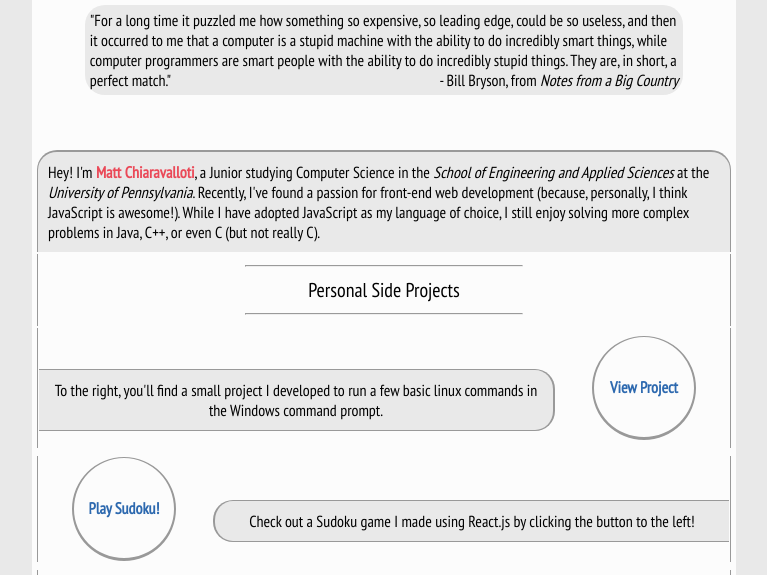
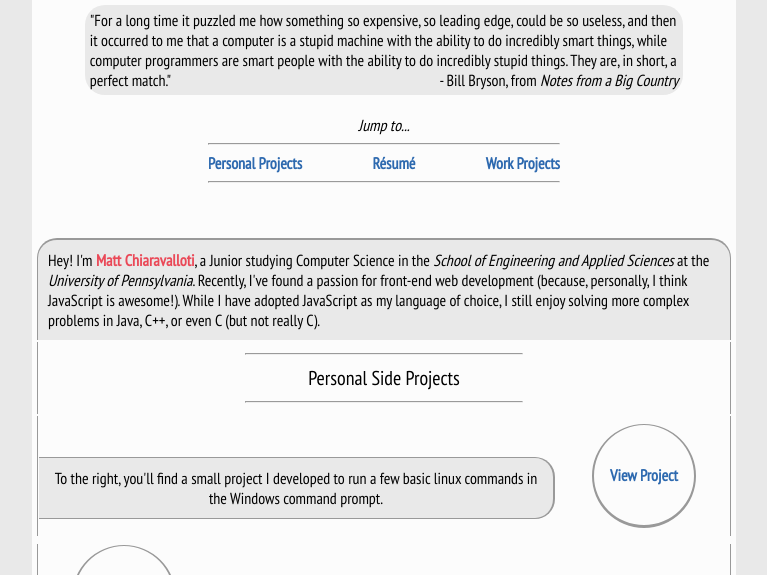
Before and after one commit to mattChiaravalloti/mattChiaravalloti.github.io, a plain HTML site: page index.html in a window 1280 px wide. Shown: the part 152-727 px from the top of the page, without its empty margins (256-1023 px from the left). Drawn offline with Linux system fonts and the light colour scheme.

Commit message:
add navigation bar to top of page

```diff
--- a/index.html
+++ b/index.html
@@ -33,6 +33,14 @@
 					<div class='quote-author'>- Bill Bryson, from <i>Notes from a Big Country</i></div>
 				</div>
 			</div>
+			<div class='jump-bar'>
+				<span id='jump-title'>Jump to...</span>
+				<hr>
+				<span class='jump-button' id='jump-button1'><a href="#personalprojects">Personal Projects</a></span>
+				<span class='jump-button' id='jump-button2'><a href="#resume">R&eacute;sum&eacute;</a></span>
+				<span class='jump-button' id='jump-button3'><a href="#workprojects">Work Projects</a></span>
+				<hr>
+			</div>
 			<div id="main-table-container">
 				<table class='main-table'>
 					<tr class="main-table-row">
@@ -46,6 +54,7 @@
 									</tr>
 									<tr class="main-table-row">
 										<td colspan="2" class="main-table-inner-title left right">
+											<a name="personalprojects">
 											<hr style="width:40%">
 											Personal Side Projects
 											<hr style="width:40%">
@@ -233,6 +242,7 @@
 								<table class='main-table' width="100%">
 									<tr class="main-table-row">
 										<td colspan="2" class="main-table-inner-title left right">
+											<a name="resume">
 											<hr style="width:40%">
 											R&eacute;sum&eacute;
 											<hr style="width:40%">
@@ -266,6 +276,7 @@
 								<table class='main-table' width="100%">
 									<tr class="main-table-row">
 										<td colspan="2" class="main-table-inner-title left right">
+											<a name="workprojects">
 											<hr style="width:40%">
 											Work/Team Projects
 											<hr style="width:40%">
--- a/stylesheet.css
+++ b/stylesheet.css
@@ -82,6 +82,29 @@ hr {
 }
 
 .quote-author {
+	float: right;
+}
+
+.jump-bar {
+	margin: auto;
+	margin-top: 20px;
+	width: 50%;
+	text-align: center;
+}
+
+#jump-title {
+	font-style: italic;
+}
+
+.jump-button:hover {
+	background-color: #999999;
+}
+
+#jump-button1 {
+	float: left;
+}
+
+#jump-button3 {
 	float: right;
 }
 
```
